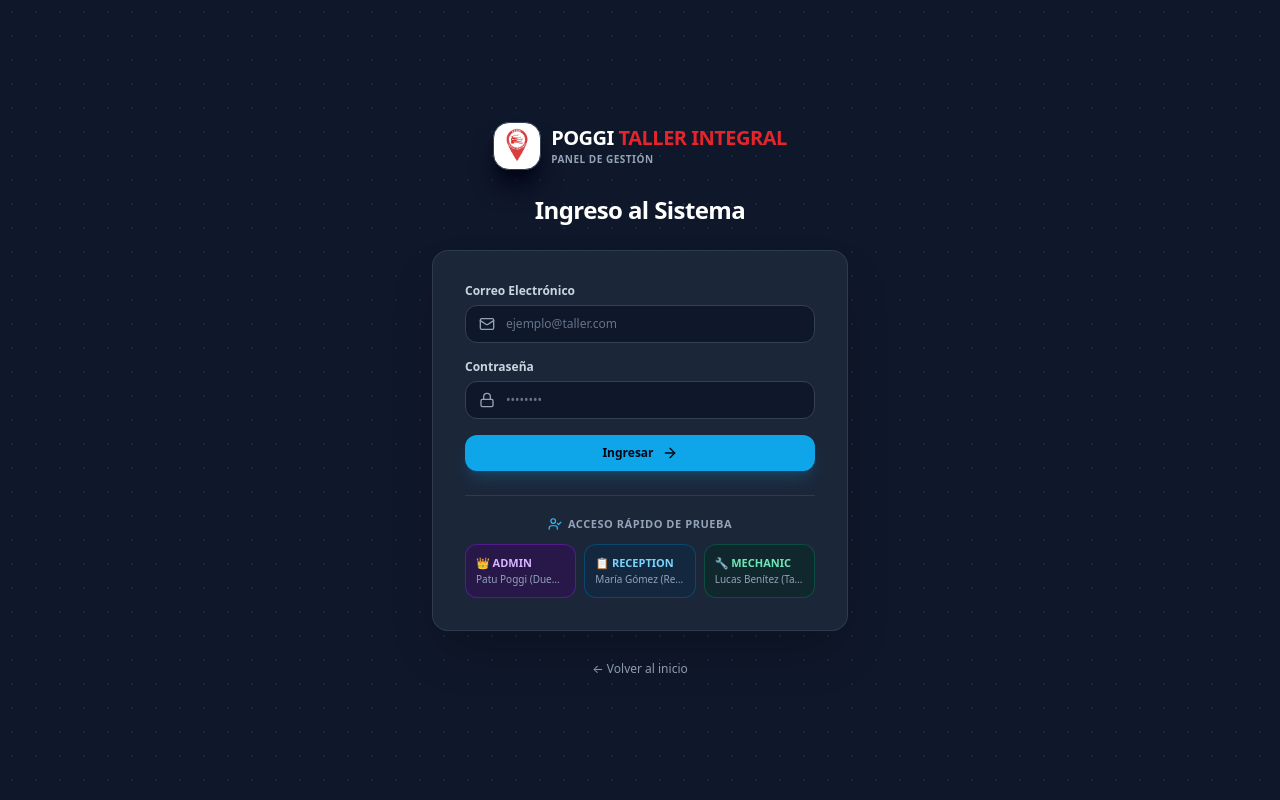
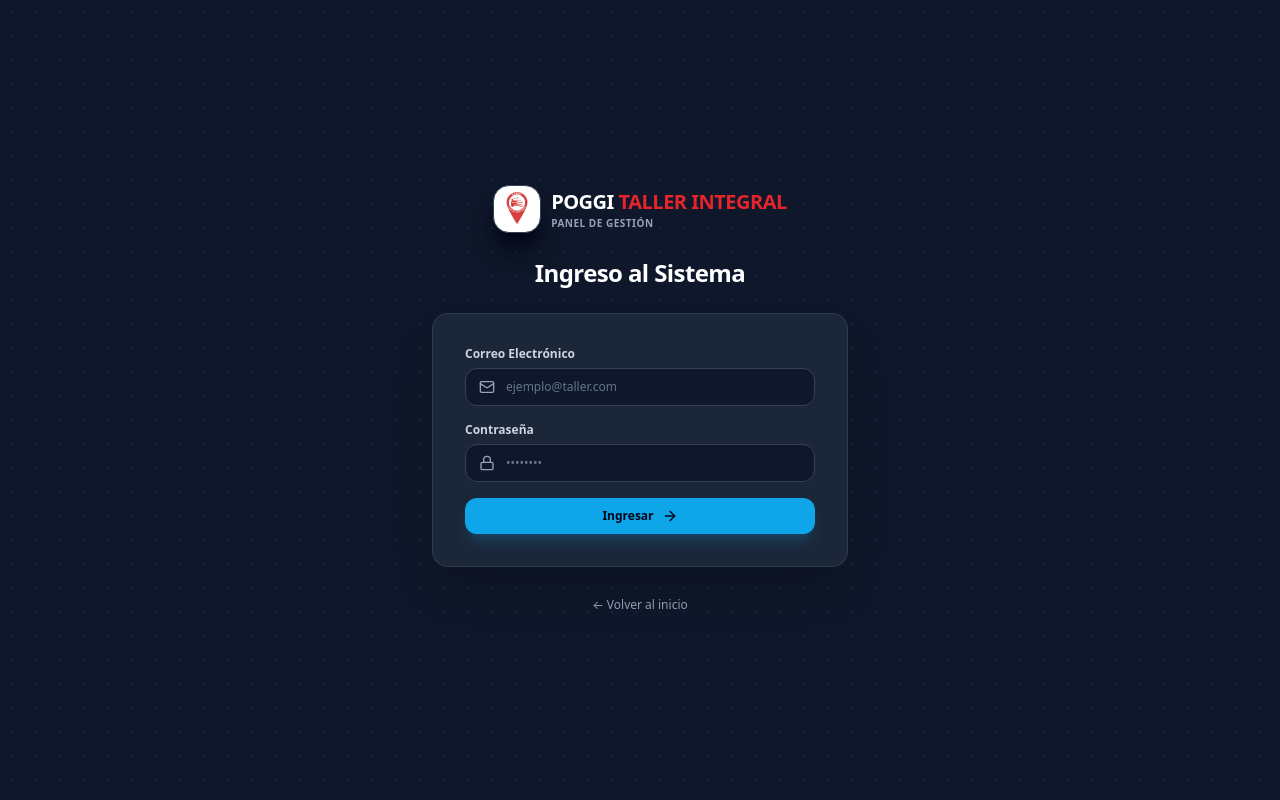
Before and after one commit to gioantonucci/taller-saas, a Next.js app: page /login in a window 1280 px wide. Built offline with nearby package versions, Linux system fonts and the light colour scheme; a web font is replaced by a local one.

Commit message:
fix(auth): eliminar botones de acceso rapido de prueba en pantalla de login

```diff
--- a/src/app/login/page.tsx
+++ b/src/app/login/page.tsx
@@ -10,7 +10,6 @@ import {
   ShieldAlert,
   ArrowRight,
   Clock,
-  UserCheck,
 } from "lucide-react";
 import AuthLoadingOverlay from "@/components/AuthLoadingOverlay";
 
@@ -26,13 +25,10 @@ function LoginForm() {
   const [loading, setLoading] = useState(false);
   const [error, setError] = useState<string | null>(null);
 
-  const handleLogin = async (e?: React.FormEvent, customEmail?: string, customPass?: string) => {
-    if (e) e.preventDefault();
+  const handleLogin = async (e: React.FormEvent) => {
+    e.preventDefault();
     setError(null);
     setLoading(true);
-
-    const targetEmail = customEmail || email;
-    const targetPassword = customPass || password;
 
     try {
       // Mínima carga visual para indicarle al usuario la transición
@@ -40,7 +36,7 @@ function LoginForm() {
         fetch("/api/auth/login", {
           method: "POST",
           headers: { "Content-Type": "application/json" },
-          body: JSON.stringify({ email: targetEmail, password: targetPassword }),
+          body: JSON.stringify({ email, password }),
         }),
         new Promise((r) => setTimeout(r, 600)),
       ]);
@@ -68,12 +64,6 @@ function LoginForm() {
       setError("No se pudo conectar con el servidor de autenticación");
       setLoading(false);
     }
-  };
-
-  const handleQuickLogin = (roleEmail: string, rolePass: string) => {
-    setEmail(roleEmail);
-    setPassword(rolePass);
-    handleLogin(undefined, roleEmail, rolePass);
   };
 
   return (
@@ -196,49 +186,6 @@ function LoginForm() {
               )}
             </button>
           </form>
-
-          {/* Botones de Acceso Rápido Demo (1-Click Login para evaluadores) */}
-          <div className="mt-6 pt-5 border-t border-slate-700/80">
-            <p className="text-[11px] font-bold uppercase tracking-wider text-slate-400 text-center mb-3 flex items-center justify-center gap-1.5">
-              <UserCheck className="w-3.5 h-3.5 text-sky-400" />
-              <span>Acceso Rápido de Prueba</span>
-            </p>
-
-            <div className="grid grid-cols-1 sm:grid-cols-3 gap-2">
-              <button
-                type="button"
-                onClick={() => handleQuickLogin("admin@taller.com", "admin123")}
-                className="p-2.5 rounded-xl bg-purple-950/40 hover:bg-purple-900/60 border border-purple-700/50 text-left transition-colors group cursor-pointer"
-              >
-                <span className="block text-[11px] font-bold text-purple-300 group-hover:text-purple-200">
-                  👑 ADMIN
-                </span>
-                <span className="block text-[10px] text-slate-400 truncate">Patu Poggi (Dueño)</span>
-              </button>
-
-              <button
-                type="button"
-                onClick={() => handleQuickLogin("recepcion@taller.com", "recepcion123")}
-                className="p-2.5 rounded-xl bg-sky-950/40 hover:bg-sky-900/60 border border-sky-700/50 text-left transition-colors group cursor-pointer"
-              >
-                <span className="block text-[11px] font-bold text-sky-300 group-hover:text-sky-200">
-                  📋 RECEPTION
-                </span>
-                <span className="block text-[10px] text-slate-400 truncate">María Gómez (Recepción)</span>
-              </button>
-
-              <button
-                type="button"
-                onClick={() => handleQuickLogin("mecanico@taller.com", "mecanico123")}
-                className="p-2.5 rounded-xl bg-emerald-950/40 hover:bg-emerald-900/60 border border-emerald-700/50 text-left transition-colors group cursor-pointer"
-              >
-                <span className="block text-[11px] font-bold text-emerald-300 group-hover:text-emerald-200">
-                  🔧 MECHANIC
-                </span>
-                <span className="block text-[10px] text-slate-400 truncate">Lucas Benítez (Taller)</span>
-              </button>
-            </div>
-          </div>
         </div>
 
         <div className="mt-6 text-center">
```
